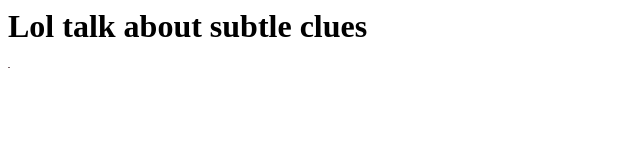
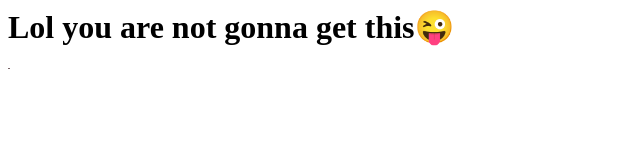
Before and after one commit to dillondesilva/Hacker, a plain HTML site: page index.html in a window 1280 px wide. Shown: the whole page, without its empty margins (0-640 px from the left). Drawn offline with Linux system fonts and the light colour scheme.

Commit message:
Updated source files

```diff
--- a/index.html
+++ b/index.html
@@ -1,4 +1,4 @@
 <body>
-  <h1>Lol talk about subtle clues</h1>
+  <h1>Lol you are not gonna get this😜</h1>
   <img src='sketch.bmp'/>
 </body>
```
